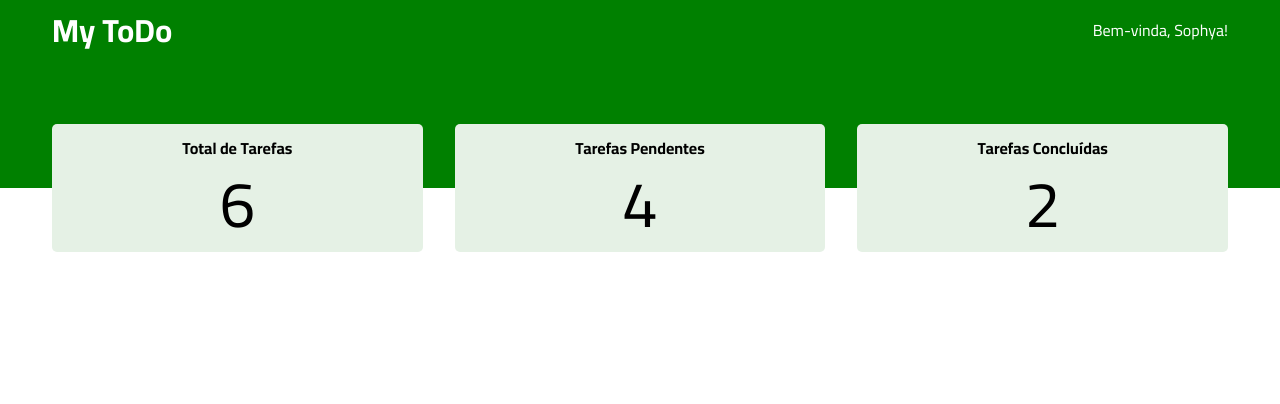
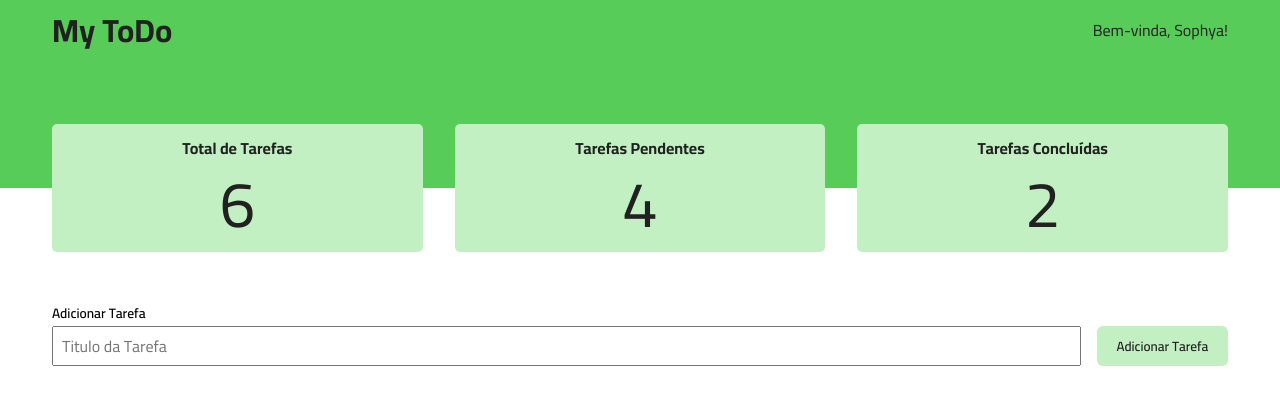
Before and after one commit to devsophya/React-II-Componentes-Funcionais-e-Hooks, a React (Create React App) app in the folder todo-list/: page / in a window 1280 px wide. Shown: the top 404 px of the page. Built offline with nearby package versions, Linux system fonts and the light colour scheme.

Commit message:
feat: Built a task manager using functional React with state hooks, form handling, and styling.

```diff
--- a/todo-list/src/App.tsx
+++ b/todo-list/src/App.tsx
@@ -1,10 +1,17 @@
 import React from "react";
 import { Header } from "./components/Header/Header";
 
-import './styles/global.css'
+import "./styles/global.css";
+import { Tasks } from "./components/Tasks/Tasks";
 
 function App() {
-  return <Header />;
+  return (
+    <>
+      <Header />
+
+      <Tasks />
+    </>
+  );
 }
 
 export default App;
--- a/todo-list/src/components/Header/Header.tsx
+++ b/todo-list/src/components/Header/Header.tsx
@@ -1,4 +1,3 @@
-import React from "react";
 import styles from "./styles.module.scss";
 import { StatsCard } from "../StatsCard/StatsCard";
 
--- a/todo-list/src/components/Header/styles.module.scss
+++ b/todo-list/src/components/Header/styles.module.scss
@@ -1,6 +1,6 @@
 .header {
-  background-color: green;
-  color: white;
+  background-color: rgb(88, 204, 88);
+  color: #212121;
 }
 
 .container {
--- a/todo-list/src/components/StatsCard/styles.module.scss
+++ b/todo-list/src/components/StatsCard/styles.module.scss
@@ -1,6 +1,6 @@
 .stats_card {
-  background-color: rgb(229, 241, 229);
-  color: black;
+  background-color: rgb(194, 240, 194);
+  color: #212121;
   width: 100%;
   padding: 1rem;
   text-align: center;
--- /dev/null
+++ b/todo-list/src/components/Tasks/Tasks.tsx
@@ -0,0 +1,60 @@
+import { FormEvent, useState } from "react";
+import styles from "./styles.module.scss";
+
+interface Task {
+  title: string;
+  done: boolean;
+  id: number;
+}
+
+export const Tasks: React.FC = () => {
+  const [taskTitle, setTasktitle] = useState("");
+  const [tasks, setTasks] = useState([] as Task[]);
+
+  //Função disparada quando o usuário está querendo adicionar uma nova tarefa
+  function handleSubmitAddTask(event: FormEvent) {
+    event.preventDefault();
+
+    if (taskTitle.length < 3) {
+      alert("Não é possível adicionar uma tarefa com menos de 3 letras.");
+      return;
+    }
+
+    //adicione a tarefa
+    setTasks([
+      ...tasks, //pega todas as tarefas que já existam e coloca nesse novo valor do estado da tarefa
+      { id: new Date().getTime(), title: taskTitle, done: false },
+    ]);
+    setTasktitle("");
+  }
+
+  return (
+    <section className={styles.container}>
+      <form onSubmit={handleSubmitAddTask}>
+        <div>
+          <label htmlFor="task-title">Adicionar Tarefa</label>
+          <input
+            value={taskTitle}
+            onChange={(event) => setTasktitle(event.target.value)}
+            type="text"
+            id="task-title"
+            placeholder="Titulo da Tarefa"
+          />
+        </div>
+
+        <button type="submit">Adicionar Tarefa</button>
+      </form>
+
+      <ul>
+        {tasks.map((task) => {
+          return (
+            <li key={task.id}>
+              <input type="checkbox" id={`task-${task.id}`} />
+              <label htmlFor={`task-${task.id}`}>{task.title}</label>
+            </li>
+          );
+        })}
+      </ul>
+    </section>
+  );
+};
--- /dev/null
+++ b/todo-list/src/components/Tasks/styles.module.scss
@@ -0,0 +1,61 @@
+.container {
+  max-width: 1240px;
+  padding: 0 2rem;
+  margin: 7rem auto 0;
+
+  form {
+    display: flex;
+    align-items: flex-end;
+    gap: 1rem;
+    font-weight: 600;
+
+    div {
+      display: flex;
+      flex-direction: column;
+      width: 100%;
+
+      label {
+        font-size: 0.85rem;
+      }
+
+      input {
+        height: 40px;
+        width: 100%;
+        padding: 0 0.5rem;
+        font-size: 1rem;
+      }
+    }
+
+    button {
+      width: 150px;
+      height: 40px;
+      border: none;
+      border-radius: 6px;
+      background-color: rgb(194, 240, 194);
+      color: #212121;
+      font-weight: 600;
+    }
+  }
+
+  ul {
+    list-style: none;
+    margin-top: 1rem;
+    padding: 0 0.25rem;
+
+    li {
+      display: flex;
+      align-items: center;
+      gap: 0.5rem;
+
+      input {
+        height: 1rem;
+        width: 1rem;
+      }
+
+      label {
+        font-size: 1.1rem;
+
+      }
+    }
+  }
+}
```
